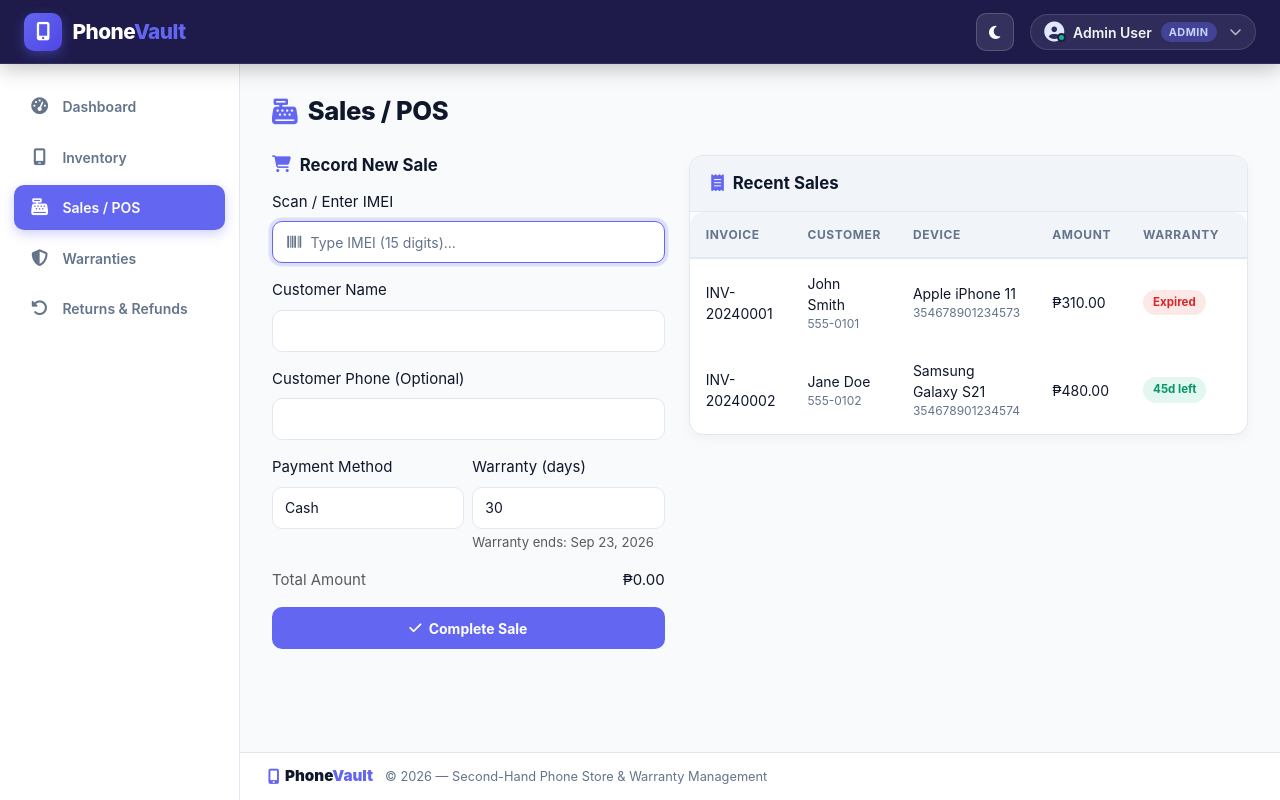
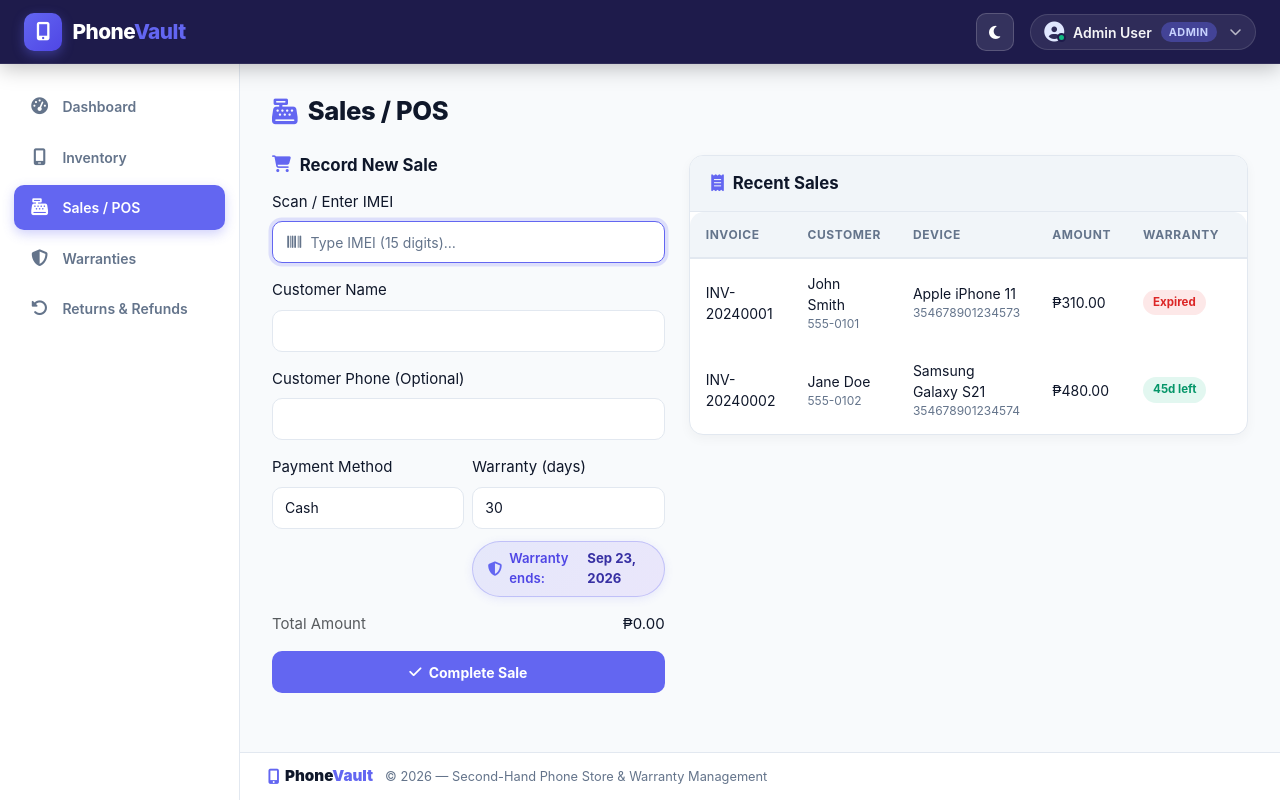
Before and after one commit to sjyousef/phone_vault, a PHP site: page /sales.php in a window 1280 px wide. Run offline with PHP 8.4, Linux system fonts and the light colour scheme; a user stored in the database is signed in; data comes from the database, SQL or seed files in the repository; data that the repository does not hold is empty; some libraries are stand-ins or nearby versions.

Commit message:
Redesign warranty preview & date badges with indigo pills & dark mode support

```diff
--- a/assets/css/sales.css
+++ b/assets/css/sales.css
@@ -29,3 +29,45 @@
     font-weight: 800;
     font-family: 'JetBrains Mono', monospace;
 }
+
+/* ---------- Warranty Preview Badge ---------- */
+.pv-warranty-preview-badge {
+    display: inline-flex;
+    align-items: center;
+    gap: 0.45rem;
+    margin-top: 0.5rem;
+    padding: 0.45rem 0.9rem;
+    background: linear-gradient(135deg, rgba(99, 102, 241, 0.12) 0%, rgba(139, 92, 246, 0.12) 100%);
+    border: 1px solid rgba(99, 102, 241, 0.3);
+    color: #4f46e5;
+    border-radius: 99px;
+    font-size: 0.825rem;
+    font-weight: 600;
+    box-shadow: 0 2px 10px rgba(99, 102, 241, 0.12);
+    animation: pvFadeIn 0.25s ease-out;
+}
+
+.pv-warranty-preview-badge i {
+    color: #6366f1;
+    font-size: 0.9rem;
+}
+
+.pv-warranty-preview-badge strong {
+    color: #3730a3;
+    font-weight: 700;
+}
+
+[data-theme="dark"] .pv-warranty-preview-badge {
+    background: linear-gradient(135deg, rgba(99, 102, 241, 0.25) 0%, rgba(139, 92, 246, 0.25) 100%);
+    border-color: rgba(165, 180, 252, 0.35);
+    color: #c7d2fe;
+    box-shadow: 0 2px 12px rgba(99, 102, 241, 0.25);
+}
+
+[data-theme="dark"] .pv-warranty-preview-badge i {
+    color: #818cf8;
+}
+
+[data-theme="dark"] .pv-warranty-preview-badge strong {
+    color: #ffffff;
+}
--- a/assets/js/sales.js
+++ b/assets/js/sales.js
@@ -84,9 +84,10 @@ document.addEventListener('DOMContentLoaded', function () {
             if (!isNaN(days) && days > 0) {
                 const d = new Date();
                 d.setDate(d.getDate() + days);
-                warrantyEnd.textContent = 'Warranty ends: ' + d.toLocaleDateString('en-US', { year: 'numeric', month: 'short', day: 'numeric' });
+                const formattedDate = d.toLocaleDateString('en-US', { year: 'numeric', month: 'short', day: 'numeric' });
+                warrantyEnd.innerHTML = '<div class="pv-warranty-preview-badge"><i class="fa-solid fa-shield-halved"></i> Warranty ends: <strong>' + formattedDate + '</strong></div>';
             } else {
-                warrantyEnd.textContent = '';
+                warrantyEnd.innerHTML = '';
             }
         };
 
--- a/assets/js/warranties.js
+++ b/assets/js/warranties.js
@@ -37,7 +37,7 @@ document.addEventListener('DOMContentLoaded', function () {
                             '</div>' +
                             '<div class="mt-3"><div class="d-flex justify-content-between mb-1"><small>Invoice: <strong>' + escHtml(data.invoice_no) + '</strong></small><small>Customer: <strong>' + escHtml(data.customer_name) + '</strong></small></div>' +
                             '<div class="pv-warranty-bar"><div class="pv-warranty-fill ' + (expired ? 'expired' : '') + '" style="width:' + pct + '%"></div></div>' +
-                            '<div class="d-flex justify-content-between mt-1"><small class="text-muted">Sold: ' + escHtml(data.created_at) + '</small><small class="text-muted">Ends: ' + escHtml(data.warranty_end_date) + '</small></div></div>';
+                            '<div class="d-flex justify-content-between align-items-center mt-2 pt-2 border-top"><small class="text-muted"><i class="fa-regular fa-calendar me-1"></i>Sold: ' + escHtml(data.created_at) + '</small><span class="pv-badge-date ' + (expired ? 'expired' : 'active') + '"><i class="fa-solid fa-shield-halved me-1"></i>Ends: ' + escHtml(data.warranty_end_date) + '</span></div></div>';
                     } else {
                         warrantyResult.innerHTML = '<div class="pv-alert pv-alert-danger mb-0"><i class="fa-solid fa-circle-xmark"></i><span>No warranty record found for "<strong>' + escHtml(q) + '</strong>".</span></div>';
                     }
@@ -95,7 +95,7 @@ document.addEventListener('DOMContentLoaded', function () {
                     '<dt class="col-5">Phone</dt><dd class="col-7">' + escHtml(data.brand) + ' ' + escHtml(data.model) + '</dd>' +
                     '<dt class="col-5">IMEI</dt><dd class="col-7 font-mono">' + escHtml(data.imei) + '</dd>' +
                     '<dt class="col-5">Sold On</dt><dd class="col-7">' + escHtml(data.created_at) + '</dd>' +
-                    '<dt class="col-5">Warranty End</dt><dd class="col-7">' + escHtml(data.warranty_end_date) + '</dd>' +
+                    '<dt class="col-5">Warranty End</dt><dd class="col-7"><span class="pv-badge-date ' + (expired ? 'expired' : 'active') + '"><i class="fa-solid fa-shield-halved me-1"></i>' + escHtml(data.warranty_end_date) + '</span></dd>' +
                     '<dt class="col-5">Status</dt><dd class="col-7"><span class="pv-status ' + (expired ? 'pv-status-rejected' : 'pv-status-approved') + '">' + (expired ? 'Expired' : diff + ' days left') + '</span></dd>' +
                     '</dl>' +
                     '<div class="pv-warranty-bar"><div class="pv-warranty-fill ' + (expired ? 'expired' : '') + '" style="width:' + pct + '%"></div></div>';
```
Also changed, not shown: assets/css/custom.css (+76 -0 lines).
